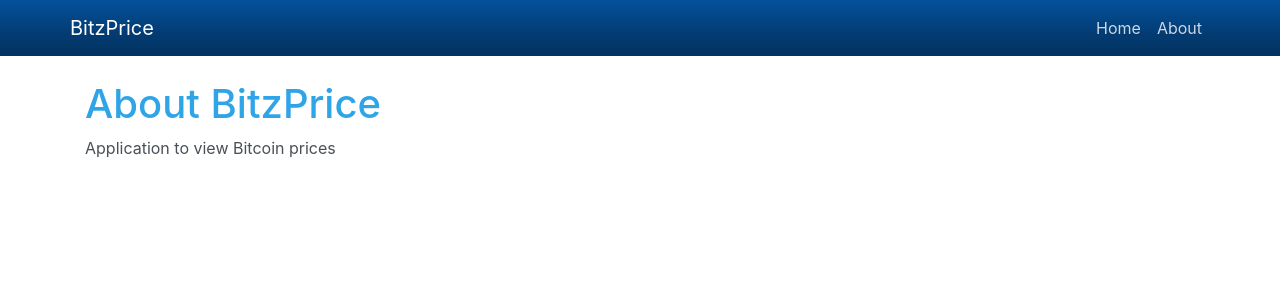
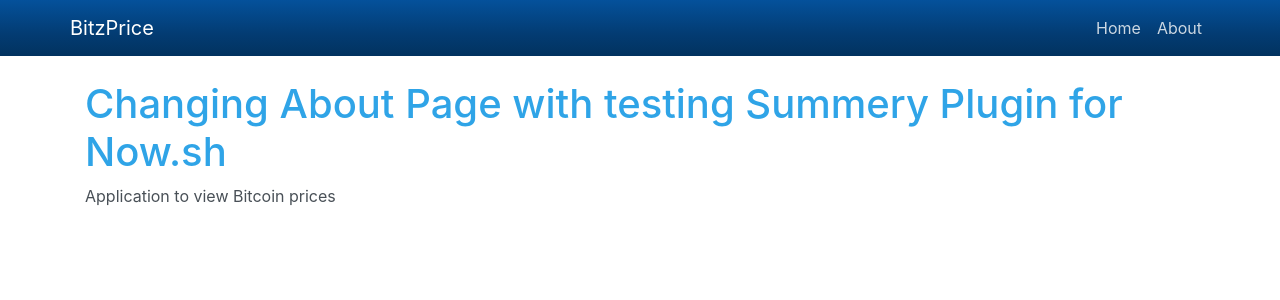
Before and after one commit to punitdiwan/blog-next-now, a Next.js app: page /about in a window 1280 px wide. Shown: the top 300 px of the page. Built offline with nearby package versions, Linux system fonts and the light colour scheme.

Commit message:
Changed About Page for Zeit Now Summery Plougin

```diff
--- a/pages/about.js
+++ b/pages/about.js
@@ -1,9 +1,9 @@
-import Layout from '../components/Layout';
+import Layout from "../components/Layout";
 
 const About = () => (
   <Layout>
     <div>
-      <h1>About BitzPrice</h1>
+      <h1>Changing About Page with testing Summery Plugin for Now.sh</h1>
       <p>Application to view Bitcoin prices</p>
     </div>
   </Layout>
```
